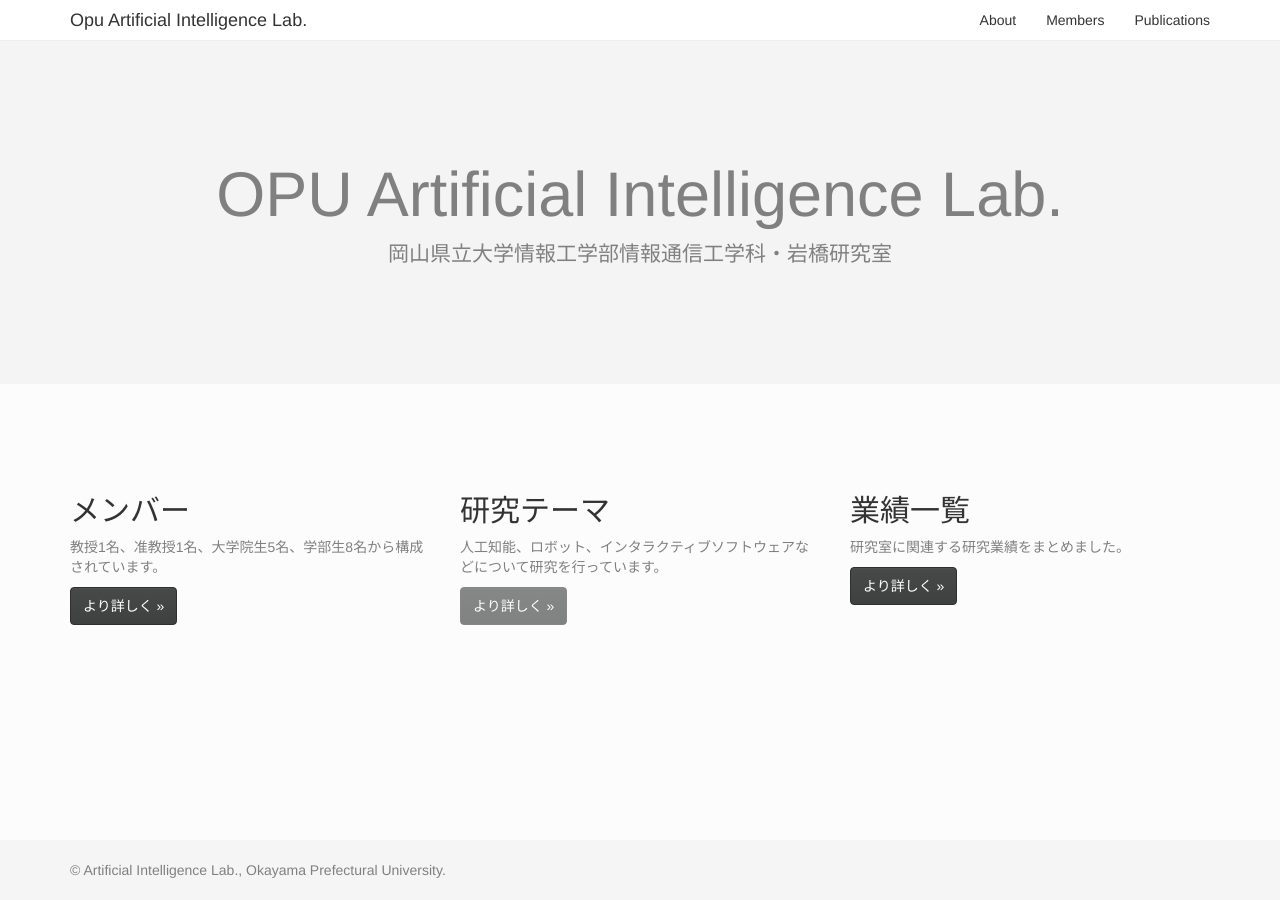
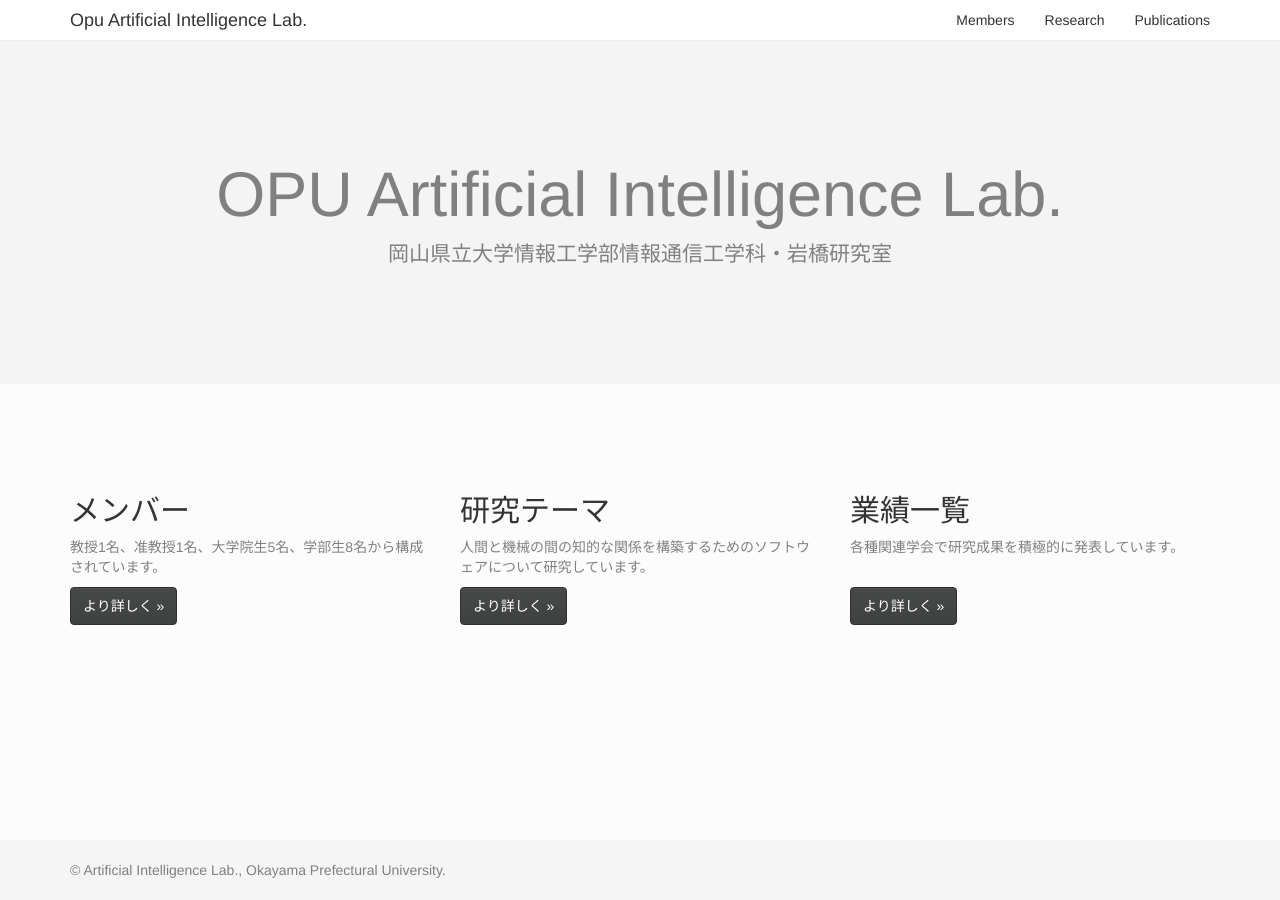
Before and after one commit to kunishi/www-ime, a Jekyll site: the page built from index.html, in a window 1280 px wide. Built offline with Jekyll 4.4.1, drawn with Linux system fonts in a browser that asks for light colours; nearby versions of some CDN libraries; a style sheet for code colours, icons or effects is not loaded.

Commit message:
add research topics.

```diff
--- a/_includes/header.html
+++ b/_includes/header.html
@@ -11,8 +11,8 @@
     </div>
     <div class="navbar-collapse collapse">
       <ul class="nav navbar-nav navbar-right">
-        <li><a href="#">About</a></li>
         <li><a href="{{ "/members" | prepend: site.baseurl }}">Members</a></li>
+        <li><a href="{{ '/research' | prepend: site.baseurl }}">Research</a></li>
         <li><a href="{{ "/publications" | prepend: site.baseurl }}">Publications</a></li>
       </ul>
     </div><!--/.navbar-collapse -->
--- a/index.html
+++ b/index.html
@@ -9,12 +9,12 @@
   </div>
   <div class="col-md-4">
     <h2>研究テーマ</h2>
-    <p>人工知能、ロボット、インタラクティブソフトウェアなどについて研究を行っています。</p>
-    <p><a class="btn btn-default" href="#" role="button" disabled="disabled">より詳しく &raquo;</a></p>
+    <p>人間と機械の間の知的な関係を構築するためのソフトウェアについて研究しています。</p>
+    <p><a class="btn btn-default" href="{{ '/research' | prepend: site.baseurl }}" role="button">より詳しく &raquo;</a></p>
   </div>
   <div class="col-md-4">
     <h2>業績一覧</h2>
-    <p>研究室に関連する研究業績をまとめました。</p>
+    <p>各種関連学会で研究成果を積極的に発表しています。<br>&nbsp;</p>
     <p><a class="btn btn-default" href="{{ "/publications" | prepend: site.baseurl }}" role="button">より詳しく &raquo;</a></p>
   </div>
 </div>
```
Also changed, not shown: research/index.html (added, +17 -0 lines).
